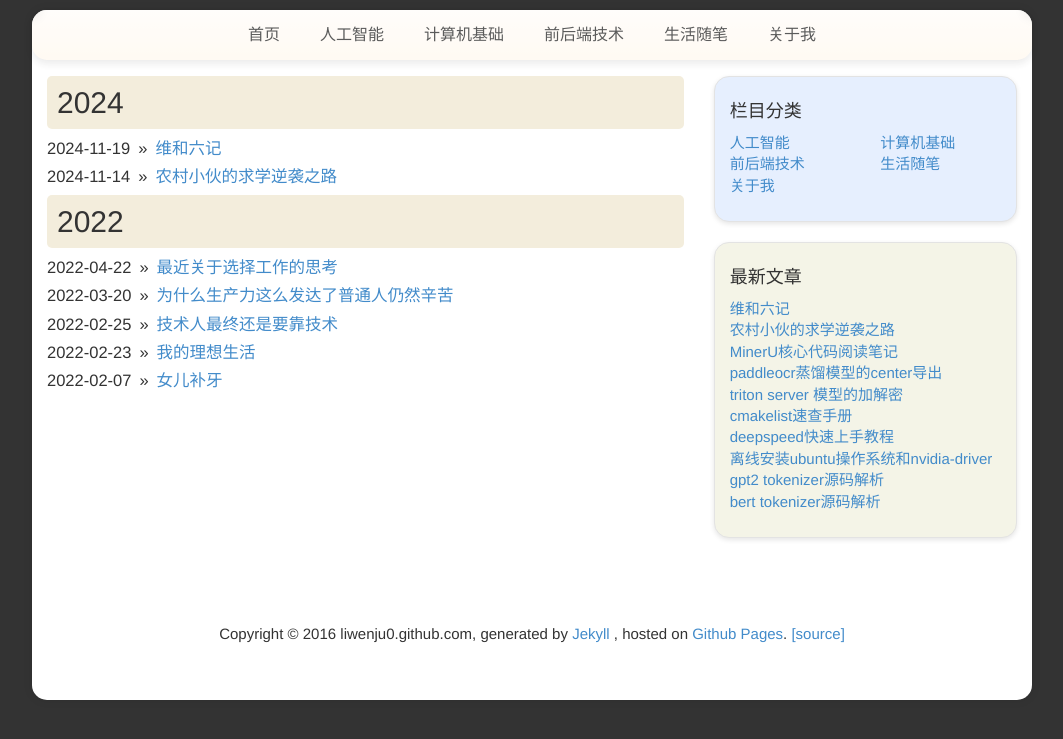
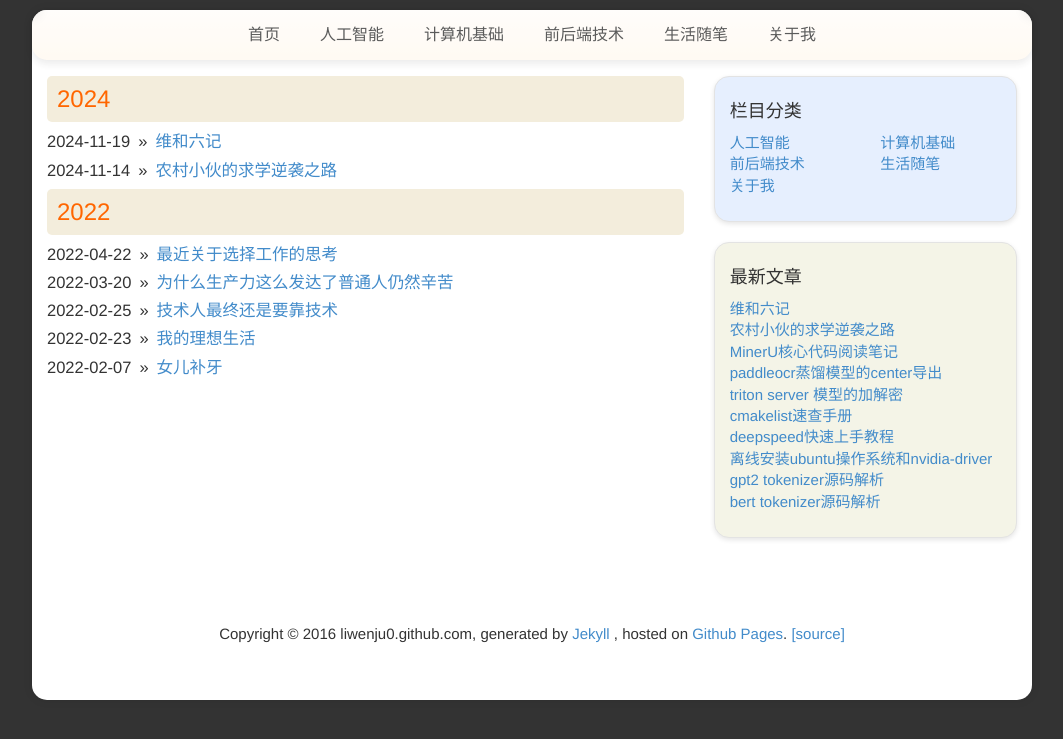
Before and after one commit to liwenju0/liwenju0.github.io, a Jekyll site: the page built from posts/essay.md, in a window 1280 px wide. Shown: the top 739 px of the page, without its empty margins (108-1171 px from the left). Built offline with Jekyll 4.4.1, drawn with Linux system fonts in a browser that asks for light colours.

Commit message:
调整样式

```diff
--- a/_layouts/category.html
+++ b/_layouts/category.html
@@ -60,12 +60,12 @@
           {% capture y %}{{post.date | date:"%Y"}}{% endcapture %}
           {% if year != y %}
           {% assign year = y %}
-          <h2 style="background-color: #f3eddc; padding: 10px; margin: 0 0 10px 0; border-radius: 5px;">{{ post.date | date: '%Y' }}</h2>
+          <h3 class="year-title">{{ post.date | date: '%Y' }}</h3>
           {% endif %}
           <li>
-            <h4 style="display: flex; align-items: center; gap: 8px; font-size: 1.1em;">
-              <span style="flex-shrink: 0">{{ post.date | date:"%Y-%m-%d" }}</span>&raquo;
-              <a href="{{ post.url }}" title="{{ post.title }}" style="overflow-wrap: break-word;">{{ post.title }}</a>
+            <h4 class="post-list-item">
+              <span class="date">{{ post.date | date:"%Y-%m-%d" }}</span>&raquo;
+              <a class="title" href="{{ post.url }}" title="{{ post.title }}">{{ post.title }}</a>
             </h4>
           </li>
           {% endfor %}
--- a/css/blog.css
+++ b/css/blog.css
@@ -254,3 +254,30 @@ img {
   margin-top: 20px;  /* 增加上边距 */
   margin-bottom: 30px; /* 增加下边距，使其与下一篇文章有更大间距 */
 }
+
+
+/* 年份标题样式 */
+.year-title {
+  background-color: #f3eddc;
+  padding: 10px;
+  margin: 0 0 10px 0;
+  border-radius: 5px;
+  color: #ff6600;
+
+}
+
+/* 文章列表项样式 */
+.post-list-item {
+  display: flex;
+  align-items: center;
+  gap: 8px;
+  font-size: 1.1em;
+}
+
+.post-list-item .date {
+  flex-shrink: 0;
+}
+
+.post-list-item .title {
+  overflow-wrap: break-word;
+}
```
